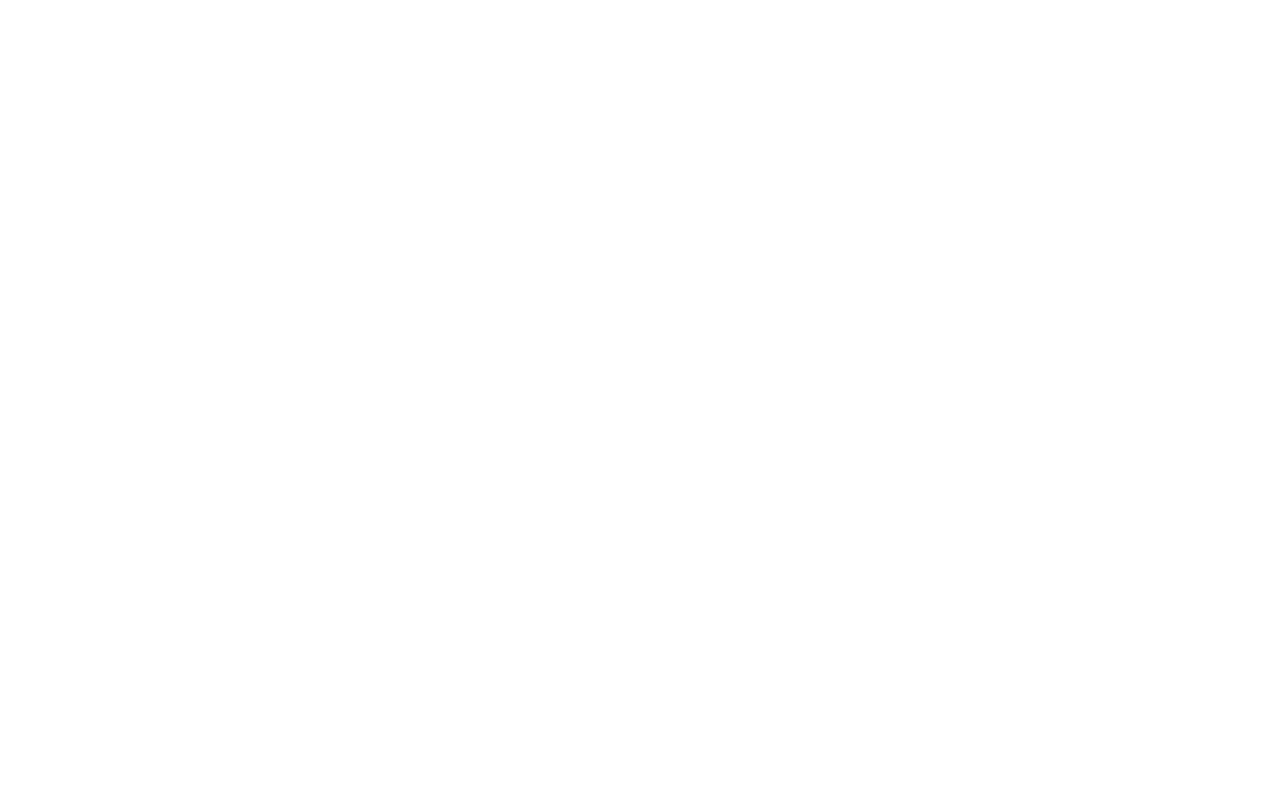
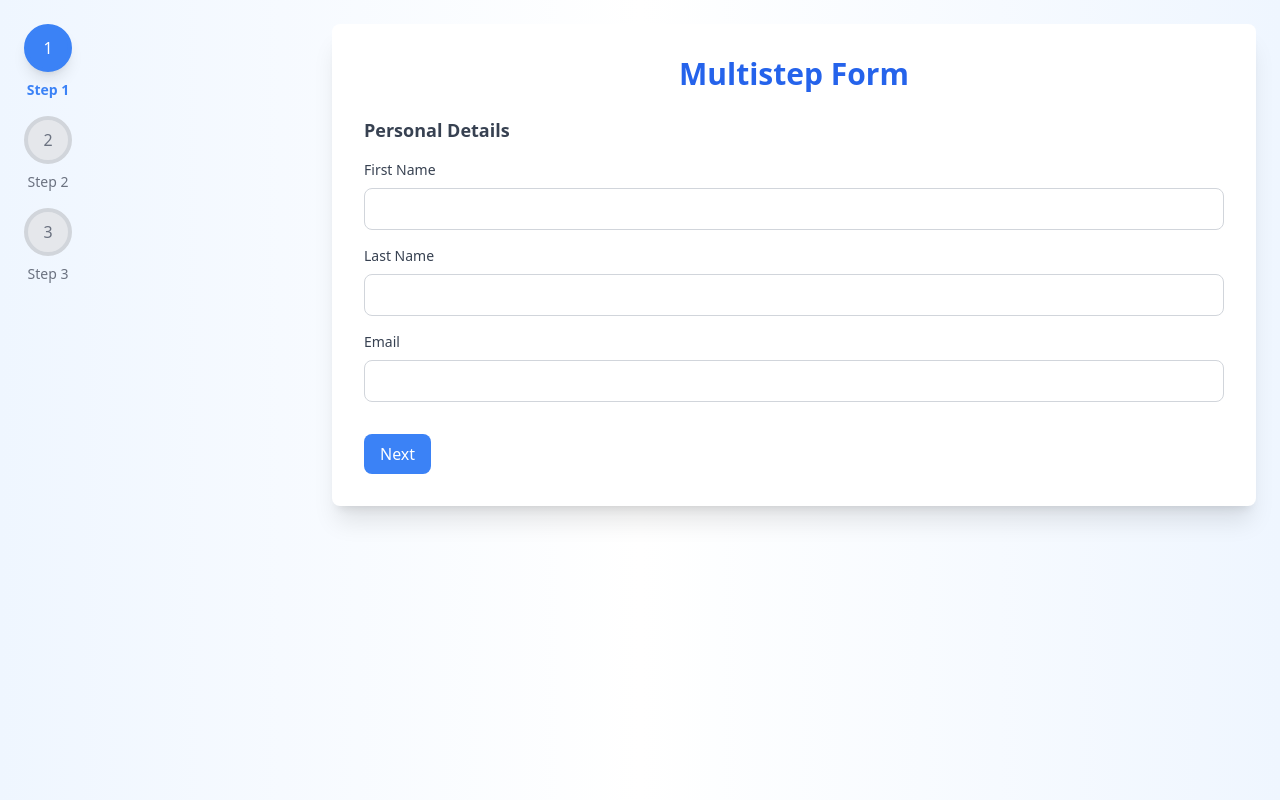
Before and after one commit to abhisheksharma226/onekyc-ui, a React (Vite) app: page /register in a window 1280 px wide. Before the commit this address had no page. Built offline with nearby package versions, Linux system fonts and the light colour scheme.

Commit message:
registration form added

```diff
--- a/src/App.jsx
+++ b/src/App.jsx
@@ -3,6 +3,7 @@ import Home from "./pages/Home";
 import SignUp from "./components/Signup/Signup.jsx";
 import Login from "./components/Login/Login.jsx";
 import { BrowserRouter as Router, Route, Routes } from 'react-router-dom';
+import Register from "./components/Register/Register.jsx";
 
 const App = () => {
   return (
@@ -11,6 +12,8 @@ const App = () => {
         <Route path="/" element={<Home />} />
         <Route path="/signup" element={<SignUp />} />
         <Route path="/login" element={<Login />} />
+        <Route path="/register" element={<Register />} />
+
       </Routes>
     </Router>
   );
--- a/src/components/Hero/Hero.jsx
+++ b/src/components/Hero/Hero.jsx
@@ -1,5 +1,5 @@
 import React from "react";
-import HeroPng from "../../assets/hero.png";
+import kyc from "../../assets/kyc.png";
 import { motion } from "framer-motion";
 import { SlideUp } from "../../animation/animate";
 import { Link } from "react-router-dom";
@@ -54,7 +54,7 @@ const Hero = () => {
               initial={{ x: 100, opacity: 0 }}
               animate={{ x: 0, opacity: 1 }}
               transition={{ duration: 0.5, delay: 0.5 }}
-              src={HeroPng}
+              src={kyc}
               alt=""
               className="w-[60%] md:w-[500px] object-cover"
 
--- /dev/null
+++ b/src/components/Register/Register.jsx
@@ -0,0 +1,226 @@
+import React, { useState } from "react";
+
+const MultistepForm = () => {
+  const [currentStep, setCurrentStep] = useState(1);
+  const totalSteps = 3;
+  const [formData, setFormData] = useState({
+    firstName: "",
+    lastName: "",
+    email: "",
+    phoneNumber: "",
+    addressLine1: "",
+    addressLine2: "",
+    country: "",
+    state: "",
+    city: "",
+    postalCode: "",
+  });
+
+  const handleChange = (e) => {
+    const { name, value } = e.target;
+    setFormData({ ...formData, [name]: value });
+  };
+
+  const handleNext = () => setCurrentStep((prev) => prev + 1);
+  const handleBack = () => setCurrentStep((prev) => prev - 1);
+
+  const handleSubmit = (e) => {
+    e.preventDefault();
+    console.log("Form submitted: ", formData);
+  };
+
+  return (
+    <div className="flex flex-col lg:flex-row items-start justify-center min-h-screen bg-gradient-to-r from-blue-50 via-white to-blue-50 p-6">
+      {/* Left Sidebar: Progress Bar */}
+      <div className="w-full lg:w-1/4 flex lg:flex-col items-center lg:items-start space-y-8 lg:space-y-4 mb-8 lg:mb-0">
+        {Array.from({ length: totalSteps }, (_, i) => (
+          <div
+            key={i + 1}
+            className={`flex items-center space-x-3 lg:space-x-0 lg:flex-col lg:items-center`}
+          >
+            <div
+              className={`w-12 h-12 flex items-center justify-center rounded-full border-4 transition-all duration-300 ease-in-out ${
+                currentStep === i + 1
+                  ? "bg-blue-500 border-blue-500 text-white shadow-lg"
+                  : "bg-gray-200 border-gray-300 text-gray-500"
+              }`}
+            >
+              {i + 1}
+            </div>
+            <span
+              className={`text-sm ${
+                currentStep === i + 1 ? "text-blue-500 font-semibold" : "text-gray-500"
+              } mt-2`}
+            >
+              {`Step ${i + 1}`}
+            </span>
+          </div>
+        ))}
+      </div>
+
+      {/* Form Content */}
+      <div className="w-full lg:w-3/4 bg-white p-8 rounded-lg shadow-xl">
+        <h1 className="text-3xl font-extrabold text-center mb-6 text-blue-600">Multistep Form</h1>
+        <form onSubmit={handleSubmit}>
+          {currentStep === 1 && (
+            <div>
+              <h2 className="text-lg font-semibold text-gray-700 mb-4">Personal Details</h2>
+              <div className="mb-4">
+                <label className="block text-sm font-medium text-gray-700 mb-2">First Name</label>
+                <input
+                  type="text"
+                  name="firstName"
+                  value={formData.firstName}
+                  onChange={handleChange}
+                  className="w-full border border-gray-300 rounded-lg px-4 py-2 focus:ring-2 focus:ring-blue-200"
+                  required
+                />
+              </div>
+              <div className="mb-4">
+                <label className="block text-sm font-medium text-gray-700 mb-2">Last Name</label>
+                <input
+                  type="text"
+                  name="lastName"
+                  value={formData.lastName}
+                  onChange={handleChange}
+                  className="w-full border border-gray-300 rounded-lg px-4 py-2 focus:ring-2 focus:ring-blue-200"
+                  required
+                />
+              </div>
+              <div className="mb-4">
+                <label className="block text-sm font-medium text-gray-700 mb-2">Email</label>
+                <input
+                  type="email"
+                  name="email"
+                  value={formData.email}
+                  onChange={handleChange}
+                  className="w-full border border-gray-300 rounded-lg px-4 py-2 focus:ring-2 focus:ring-blue-200"
+                  required
+                />
+              </div>
+            </div>
+          )}
+
+          {currentStep === 2 && (
+            <div>
+              <h2 className="text-lg font-semibold text-gray-700 mb-4">Contact Information</h2>
+              <div className="mb-4">
+                <label className="block text-sm font-medium text-gray-700 mb-2">Phone Number</label>
+                <input
+                  type="text"
+                  name="phoneNumber"
+                  value={formData.phoneNumber}
+                  onChange={handleChange}
+                  className="w-full border border-gray-300 rounded-lg px-4 py-2 focus:ring-2 focus:ring-blue-200"
+                  required
+                />
+              </div>
+              <div className="mb-4">
+                <label className="block text-sm font-medium text-gray-700 mb-2">Address Line 1</label>
+                <input
+                  type="text"
+                  name="addressLine1"
+                  value={formData.addressLine1}
+                  onChange={handleChange}
+                  className="w-full border border-gray-300 rounded-lg px-4 py-2 focus:ring-2 focus:ring-blue-200"
+                  required
+                />
+              </div>
+              <div className="mb-4">
+                <label className="block text-sm font-medium text-gray-700 mb-2">Address Line 2</label>
+                <input
+                  type="text"
+                  name="addressLine2"
+                  value={formData.addressLine2}
+                  onChange={handleChange}
+                  className="w-full border border-gray-300 rounded-lg px-4 py-2 focus:ring-2 focus:ring-blue-200"
+                />
+              </div>
+            </div>
+          )}
+
+          {currentStep === 3 && (
+            <div>
+              <h2 className="text-lg font-semibold text-gray-700 mb-4">Location Details</h2>
+              <div className="mb-4">
+                <label className="block text-sm font-medium text-gray-700 mb-2">Country</label>
+                <input
+                  type="text"
+                  name="country"
+                  value={formData.country}
+                  onChange={handleChange}
+                  className="w-full border border-gray-300 rounded-lg px-4 py-2 focus:ring-2 focus:ring-blue-200"
+                  required
+                />
+              </div>
+              <div className="mb-4">
+                <label className="block text-sm font-medium text-gray-700 mb-2">State</label>
+                <input
+                  type="text"
+                  name="state"
+                  value={formData.state}
+                  onChange={handleChange}
+                  className="w-full border border-gray-300 rounded-lg px-4 py-2 focus:ring-2 focus:ring-blue-200"
+                  required
+                />
+              </div>
+              <div className="mb-4">
+                <label className="block text-sm font-medium text-gray-700 mb-2">City</label>
+                <input
+                  type="text"
+                  name="city"
+                  value={formData.city}
+                  onChange={handleChange}
+                  className="w-full border border-gray-300 rounded-lg px-4 py-2 focus:ring-2 focus:ring-blue-200"
+                  required
+                />
+              </div>
+              <div className="mb-4">
+                <label className="block text-sm font-medium text-gray-700 mb-2">Postal Code</label>
+                <input
+                  type="text"
+                  name="postalCode"
+                  value={formData.postalCode}
+                  onChange={handleChange}
+                  className="w-full border border-gray-300 rounded-lg px-4 py-2 focus:ring-2 focus:ring-blue-200"
+                  required
+                />
+              </div>
+            </div>
+          )}
+
+          {/* Navigation Buttons */}
+          <div className="flex justify-between mt-8">
+            {currentStep > 1 && (
+              <button
+                type="button"
+                onClick={handleBack}
+                className="bg-gray-200 hover:bg-gray-300 text-gray-700 px-4 py-2 rounded-lg transition"
+              >
+                Back
+              </button>
+            )}
+            {currentStep < totalSteps ? (
+              <button
+                type="button"
+                onClick={handleNext}
+                className="bg-blue-500 hover:bg-blue-600 text-white px-4 py-2 rounded-lg transition"
+              >
+                Next
+              </button>
+            ) : (
+              <button
+                type="submit"
+                className="bg-green-500 hover:bg-green-600 text-white px-4 py-2 rounded-lg transition"
+              >
+                Submit
+              </button>
+            )}
+          </div>
+        </form>
+      </div>
+    </div>
+  );
+};
+
+export default MultistepForm;
```
Also changed, not shown: src/assets/kyc.png (added).
